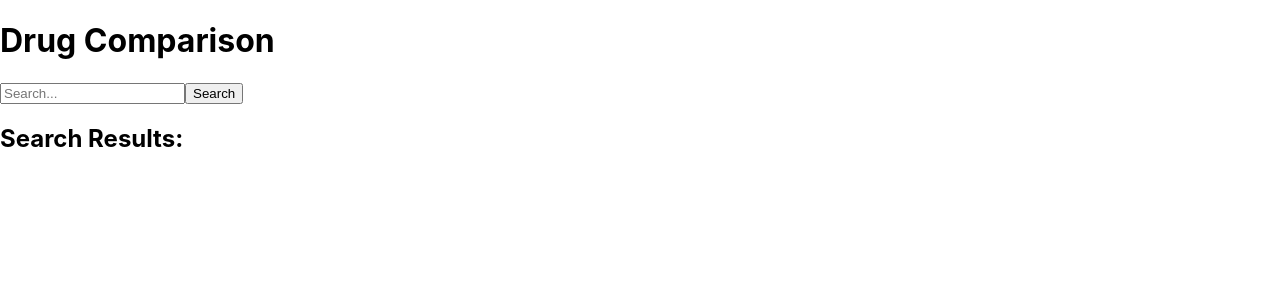
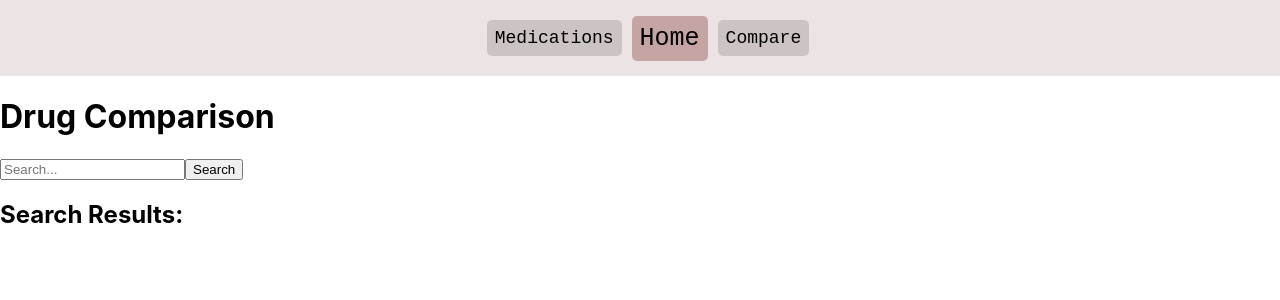
Before and after one commit to Silicon-Smugglers/Front-End, a React (Create React App) app: page /compare in a window 1280 px wide. Shown: the top 300 px of the page. Built offline with nearby package versions, Linux system fonts and the light colour scheme.

Commit message:
Add nav bar page to all pages

```diff
--- a/src/App.js
+++ b/src/App.js
@@ -4,11 +4,12 @@ import Home from './pages/Home';
 import Profile from './pages/Profile';
 import Compare from './pages/Compare';
 import Medication from './pages/Medication';
-
+import NavBar from "./components/NavBar";
 
 const App = () => {
  return (
     <>
+      <NavBar />
        <Routes>
           <Route path="/" element={<Home />} />
           <Route path="/profile" element={<Profile />} />
--- a/src/pages/Home.js
+++ b/src/pages/Home.js
@@ -1,11 +1,8 @@
-import NavBar from "../components/NavBar";
-
 import React from "react";
 import "./css/home.css"
 const Home = () => {
   return (
     <div>
-      <NavBar />
       <h1>Welcome to the Home Page</h1>
 
 
```
